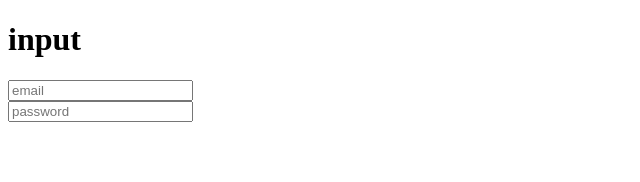
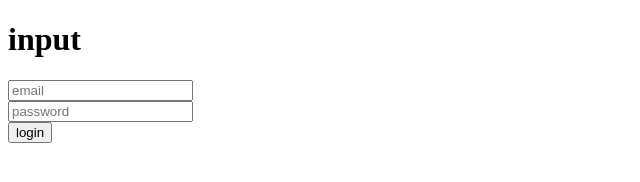
Before and after one commit to UkReaksa/chatbot, a plain HTML site: page index.html in a window 1280 px wide. Shown: the whole page, without its empty margins (0-640 px from the left). Drawn offline with Linux system fonts and the light colour scheme.

Commit message:
first commit

```diff
--- a/index.html
+++ b/index.html
@@ -8,6 +8,8 @@
 <body>
     <h1>input</h1>
     <input type="text" placeholder="email"><br>
-    <input type="text" placeholder="password">
+    <input type="text" placeholder="password"><br>
+    <button>login</button>
+
 </body>
 </html>
```
